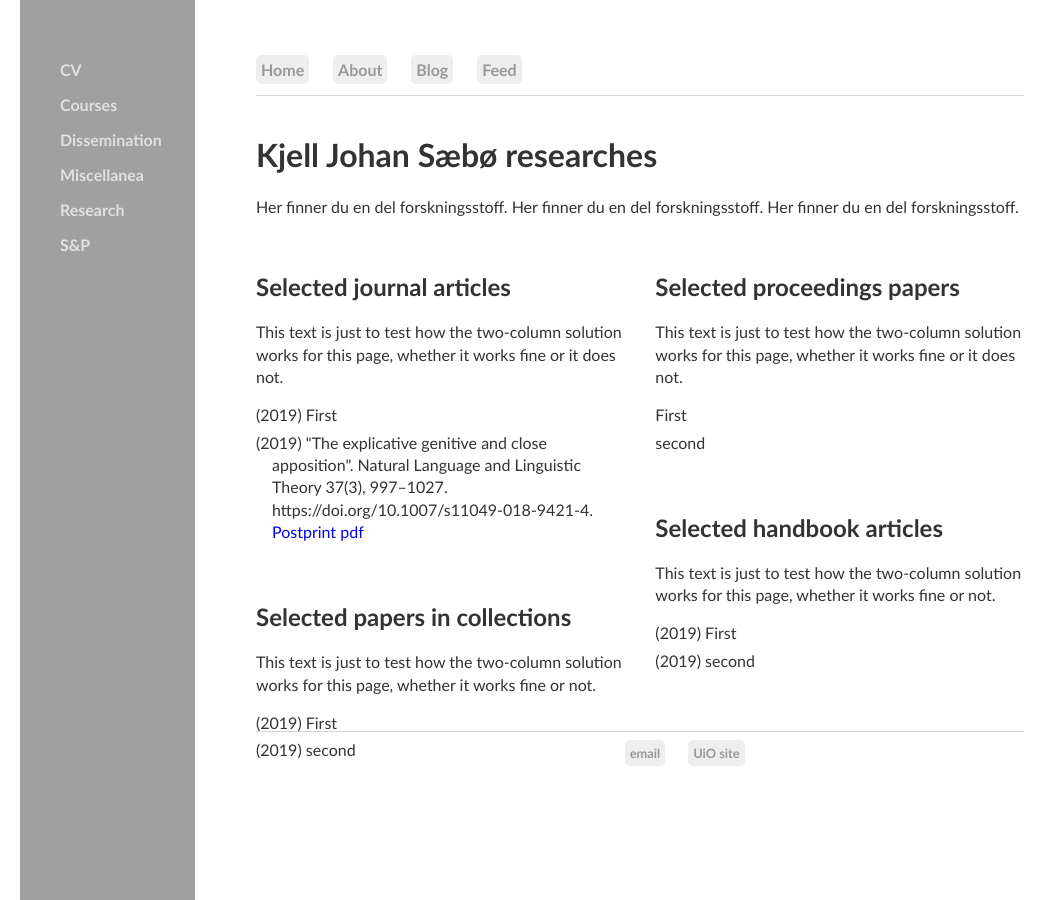
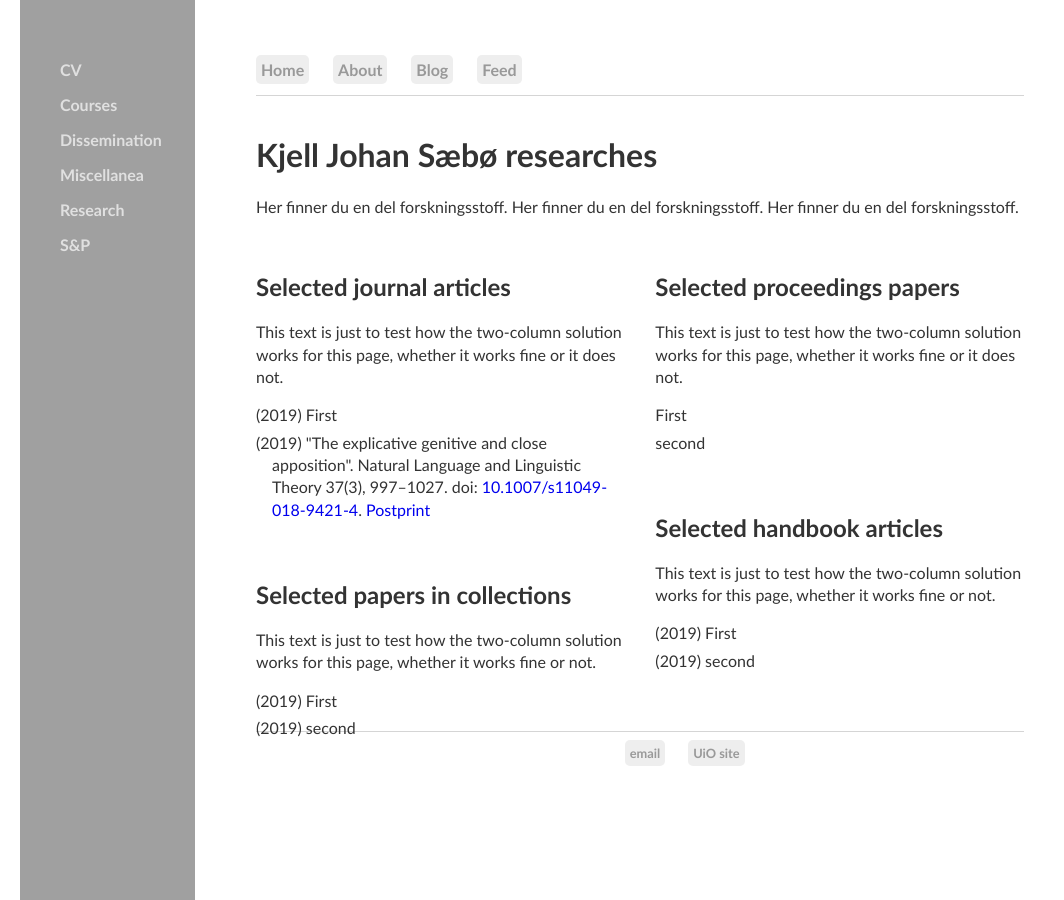
Before and after one commit to kjelljs/kjelljs.github.io, a Jekyll site: the page built from research/index.html, in a window 1280 px wide. Shown: the whole page, without its empty margins (0-1064 px from the left). Built offline with Jekyll 4.4.1, drawn with Linux system fonts in a browser that asks for light colours; some of the changed lines change nothing that is shown.

Commit message:
Update index.html

```diff
--- a/research/index.html
+++ b/research/index.html
@@ -20,7 +20,7 @@ title: Kjell Johan resear
 	    <p>This text is just to test how the two-column solution works for this page, whether it works fine or it does not.</p>
 	    <ul id="pubs">
 		    <li>(2019) First </li>
-		    <li>(2019) "The explicative genitive and close apposition". Natural Language and Linguistic Theory 37(3), 997–1027. https://doi.org/10.1007/s11049-018-9421-4. <a href="kjelljs.github.io/pdf/genexR3.pdf">Postprint pdf</a></li>
+		    <li>(2019) "The explicative genitive and close apposition". Natural Language and Linguistic Theory 37(3), 997–1027. doi: <a href="https://doi.org/10.1007/s11049-018-9421-4">10.1007/s11049-018-9421-4</a>. <a href="/pdf/genexR3.pdf">Postprint</a></li>
     </ul>
 </br>
     <h2>Selected papers in collections</h2>
```
